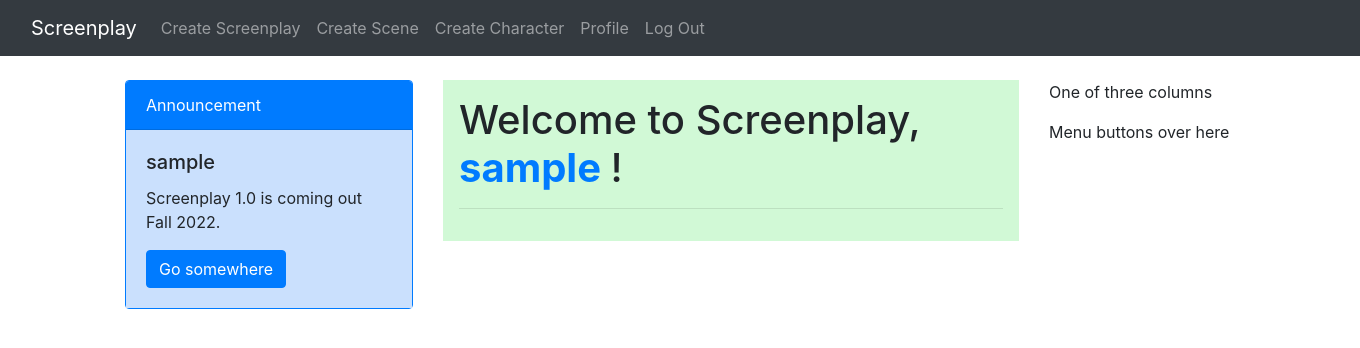
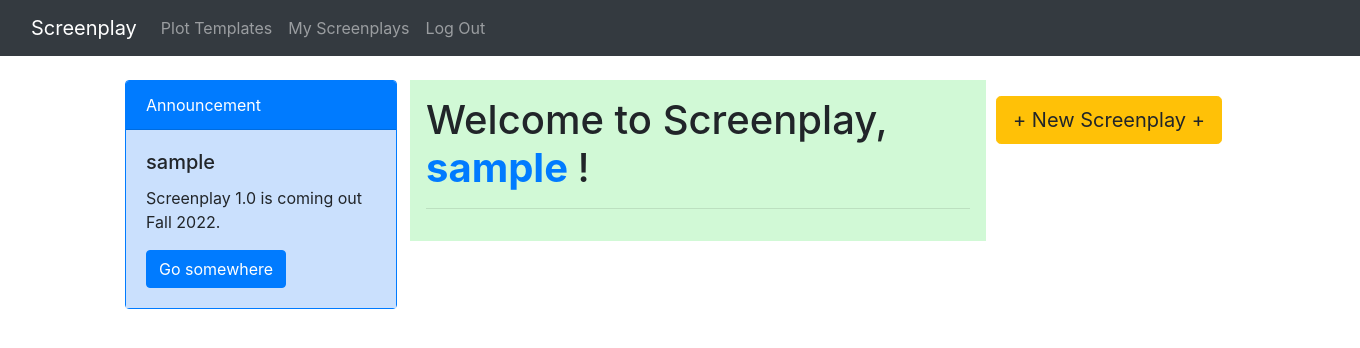
Before and after one commit to ligervision/screenplay_backend_flask, a Flask app: page / in a window 1360 px wide. Shown: the top 348 px of the page. Run offline with Flask 2, Linux system fonts and the light colour scheme; the visitor is signed in with stand-in values (Sample User, id 1); data comes from the database, SQL or seed files in the repository; data that the repository does not hold is empty; some libraries are stand-ins or nearby versions.

Commit message:
updated nav, added button on index

```diff
--- a/app/routes.py
+++ b/app/routes.py
@@ -58,7 +58,7 @@ def register():
 @login_required
 def user(username):
     user = User.query.filter_by(username=username).first_or_404()
-    screenplays = Screenplay.query.filter_by(user_id=current_user.id) # THIS NEEDS TO PULL ONLY THIS USER'S SCREENPLAYS
+    screenplays = Screenplay.query.filter_by(user_id=current_user.id).order_by(Screenplay.screenplay_id.desc())
     return render_template('user.html', user=user, screenplay=screenplays)
 
 
@@ -90,13 +90,12 @@ def create_screenplay():
         db.session.add(new_screenplay)
         db.session.commit()
         flash(f'You have started a new screenplay, {new_screenplay.title}!', 'success')
-        return redirect(url_for('index')) # change to view that screenplay
-
+        return redirect(url_for('view_screenplay', screenplay_id=new_screenplay.screenplay_id))
     return render_template('create/screenplay.html')
 
 
 # READ Screenplay
-@app.route('/screenplay/<int:screenplay_id>/') #, methods=('GET', 'POST'))
+@app.route('/screenplay/<int:screenplay_id>/')
 @login_required
 def view_screenplay(screenplay_id):
     screenplay = Screenplay.query.get_or_404(screenplay_id)
@@ -133,7 +132,7 @@ def edit_screenplay(screenplay_id):
         db.session.add(screenplay)
         db.session.commit()
         flash(f'{screenplay.title} has been updated!', 'success')
-        return redirect(url_for('index')) # change to REDIRECT to that screenplay
+        return redirect(url_for('view_screenplay', screenplay_id=screenplay.screenplay_id))
 
     return render_template('screenplay/edit.html', screenplay=screenplay)
 
@@ -146,7 +145,4 @@ def delete(screenplay_id):
     db.session.delete(screenplay)
     db.session.commit()
     flash(f'{screenplay.title} has been deleted.', 'secondary')
-    return redirect(url_for('index')) # change to REDIRECT that user's profile
-
-# "{{ url_for('user', username=current_user.username) }}"
-# href="{{ url_for('user', username=current_user.username) }}"
+    return redirect(url_for('user', username=current_user.username)) # change to REDIRECT that user's profile
--- a/app/templates/_scene.html
+++ /dev/null
@@ -1,6 +0,0 @@
-<table>
-    <tr valign="top">
-        <!-- <td><img src="{{ post.author.avatar(36) }}"></td> -->
-        <td>{{ screenplay.author.username }} says:<br>{{ screenplay.title }}</td>
-    </tr>
-</table>
--- a/app/templates/index.html
+++ b/app/templates/index.html
@@ -5,28 +5,23 @@
 <!-- main overall flex container - column aligned center -->
 <div class="d-flex p-4 flex-column justify-content-center align-items-center bd-highlight mb-3">
 
-    <!-- content flex container - row split into three cols-->
     <div class="container">
         <div class="row">
-            <div class="col">
-
+            <div class="col-3">
                 <!-- Screenplay notices -->
-                <div class="card mb-3 border-primary" style="width: 18rem;">
+                <div class="card mb-3 border-primary" style="width: 17rem;">
                     <!-- <img class="card-img-top" src="..." alt="Card image cap"> -->
                     <div class="card-header bg-primary text-white">
                         Announcement
                     </div>
-
                     <div class="card-body" style="background-color: rgb(202, 224, 253);">
                         <h5 class="card-title">{{ current_user.username }}</h5>
                         <p class="card-text">Screenplay 1.0 is coming out Fall 2022.</p>
                         <a href="#" class="btn btn-primary">Go somewhere</a>
                     </div>
                 </div>
-
             </div>
-            <div class="col">
-
+            <div class="col-6">
                 <!-- Screenplay Welcome Dashboard -->
                 <div class="p-3 mb-3" style="width: 36rem; background-color: rgb(209, 249, 214);">
                     <h1>Welcome to Screenplay,
@@ -39,7 +34,7 @@
                     </h1>
                     <hr>
 
-
+                    <!-- THIS NEEDS TO SORT IN DESCENDING ORDER BY SCREENPLAY_ID: -->
                     {% for screenplay in screenplay %}
                     <div class="card mb-3">
                         <div class="card-header">
@@ -56,18 +51,14 @@
                     </div>
                     {% endfor %}
                 </div>
-
             </div>
-            <div class="col">
-                <p>
-                    One of three columns
-                </p>
-                <p>
-                    Menu buttons over here
-                </p>
+            <div class="col-3">
+                <div class="p-3 mb-3" style="width: 24rem;">
+                    <a href="{{ url_for('create_screenplay') }}" class="btn btn-warning btn-lg mb-3" role="button">+ New Screenplay +</a>
+                </div>
             </div>
         </div>
     </div>
+</div>
 
-</div>
 {% endblock %}
--- a/app/templates/nav.html
+++ b/app/templates/nav.html
@@ -1,12 +1,13 @@
 <nav class="navbar navbar-expand-lg navbar-dark bg-dark">
     <div class="container-fluid">
         <a class="navbar-brand" href="{{ url_for('index') }}">Screenplay</a>
+        <!-- <a href="{{ url_for('index') }}"><img src="screenplay_logo_inverted.png" alt="ScreenPlay HOME" style="width:350px;height:88px;"></a> -->
         <button class="navbar-toggler" type="button" data-bs-toggle="collapse" data-bs-target="#navbarNav" aria-controls="navbarNav" aria-expanded="false" aria-label="Toggle navigation">
         <span class="navbar-toggler-icon"></span>
         </button>
         <div class="collapse navbar-collapse" id="navbarNav">
         <ul class="navbar-nav">
-            <li class="nav-item">
+            <!-- <li class="nav-item">
                 <a class="nav-link" href="{{ url_for('create_screenplay') }}">Create Screenplay</a>
             </li>
             <li class="nav-item">
@@ -14,6 +15,9 @@
             </li>
             <li class="nav-item">
                 <a class="nav-link" href="#">Create Character</a>
+            </li> -->
+            <li class="nav-item">
+                <a class="nav-link" href="#">Plot Templates</a>
             </li>
             {% if current_user.is_anonymous %}
             <li class="nav-item">
@@ -24,7 +28,7 @@
             </li>
             {% else %}
             <li class="nav-item">
-            <a class="nav-link" href="{{ url_for('user', username=current_user.username) }}">Profile</a>
+                <a class="nav-link" href="{{ url_for('user', username=current_user.username) }}">My Screenplays</a>
             </li>
             <li class="nav-item">
                 <a class="nav-link" href="{{ url_for('logout') }}">Log Out</a>
--- a/app/templates/user.html
+++ b/app/templates/user.html
@@ -24,6 +24,7 @@
                         <h5>Your screenplays:</h5>
                     </p>
 
+                    <!-- THIS NEEDS TO SORT IN DESCENDING ORDER BY SCREENPLAY_ID: -->
                     <!-- show card for each screenplay by current user -->
                     {% for screenplay in screenplay %}
                     <div class="card mb-3">
@@ -66,11 +67,11 @@
             <div class="col-3">
                 <div class="p-3 mb-3" style="width: 24rem;">
                     <a href="{{ url_for('create_screenplay') }}" class="btn btn-warning btn-lg mb-3" role="button">+ New Screenplay +</a>
-                    <br>
+                    <!-- <br>
                     <div class="btn-group-vertical" role="group" aria-label="Button group with nested dropdown">
                         <a href="#link" class="btn btn-secondary btn-lg" role="button">+ New Scene +</a>
                         <a href="#link" class="btn btn-secondary btn-lg" role="button">+ New Character +</a>
-                    </div>
+                    </div> -->
                     <!-- DROPDOWN MENU
                     <div class="btn-group" role="group">
                         <button id="btnGroupDrop1" type="button" class="btn btn-secondary dropdown-toggle" data-toggle="dropdown" aria-haspopup="true" aria-expanded="false">
@@ -81,7 +82,6 @@
                             <a class="dropdown-item" href="#">Dropdown link</a>
                         </div>
                     </div> -->
-                    </div>
                 </div>
             </div>
         </div>
```
Also changed, not shown: app/templates/create/screenplay.html (+6 -7 lines), app/screenplay_logo_invert_web.jpg (added). Lines whose indentation alone changed are shown as unchanged.
